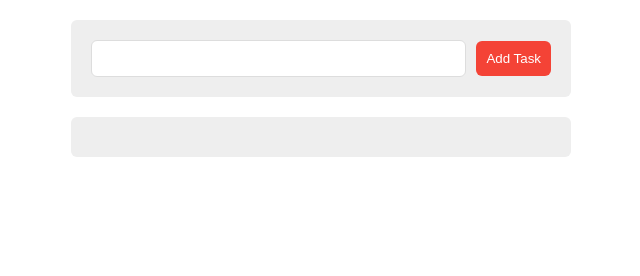
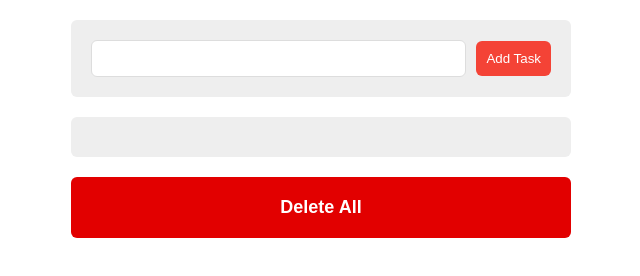
Before and after one commit to siha2/tasks_app, a plain HTML site: page index.html in a window 1280 px wide. Shown: the whole page, without its empty margins (319-959 px from the left). Drawn offline with Linux system fonts and the light colour scheme.

Commit message:
add del button

```diff
--- a/index.html
+++ b/index.html
@@ -13,6 +13,7 @@
       <input type="submit" class="add" value="Add Task" />
     </div>
     <div class="tasks"></div>
+    <div class="re">Delete All</div>
   </div>
   <script src="main.js"></script>
 </body>
--- a/main.css
+++ b/main.css
@@ -66,3 +66,13 @@ body {
   border-radius: 4px;
   cursor: pointer;
 }
+.re {
+  background-color: #e20000;
+  margin-top: 20px;
+  border-radius: 6px;
+  padding: 20px;
+  text-align: center;
+  color: white;
+  font-size: 18px;
+  font-weight: bold;
+}
--- a/main.js
+++ b/main.js
@@ -1,6 +1,7 @@
 let input = document.querySelector(".input");
 let submit = document.querySelector(".add");
 let tasksDiv = document.querySelector(".tasks");
+let delAll = document.querySelector(".re");
 let arrayOfTasks = [];
 
 if (localStorage.getItem("tasks")) {
@@ -33,6 +34,12 @@ tasksDiv.addEventListener("click", (e) => {
     e.target.classList.toggle("done");
   }
 })
+
+delAll.onclick = function () {
+  arrayOfTasks = [];
+  localStorage.removeItem("tasks");
+  tasksDiv.innerHTML = "";
+}
 
 function addTaskToArray(taskText) {
   const task = {
```
